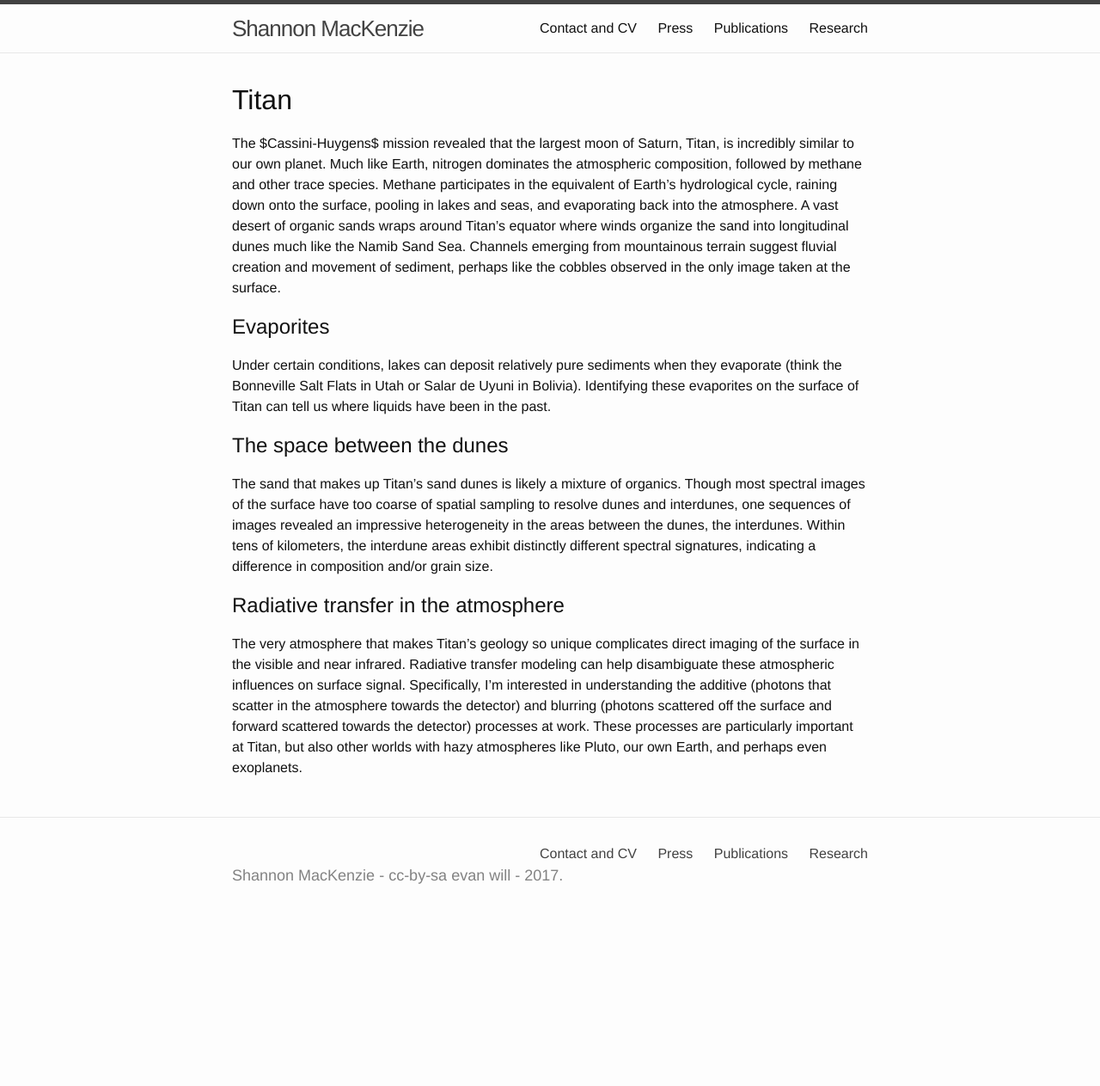
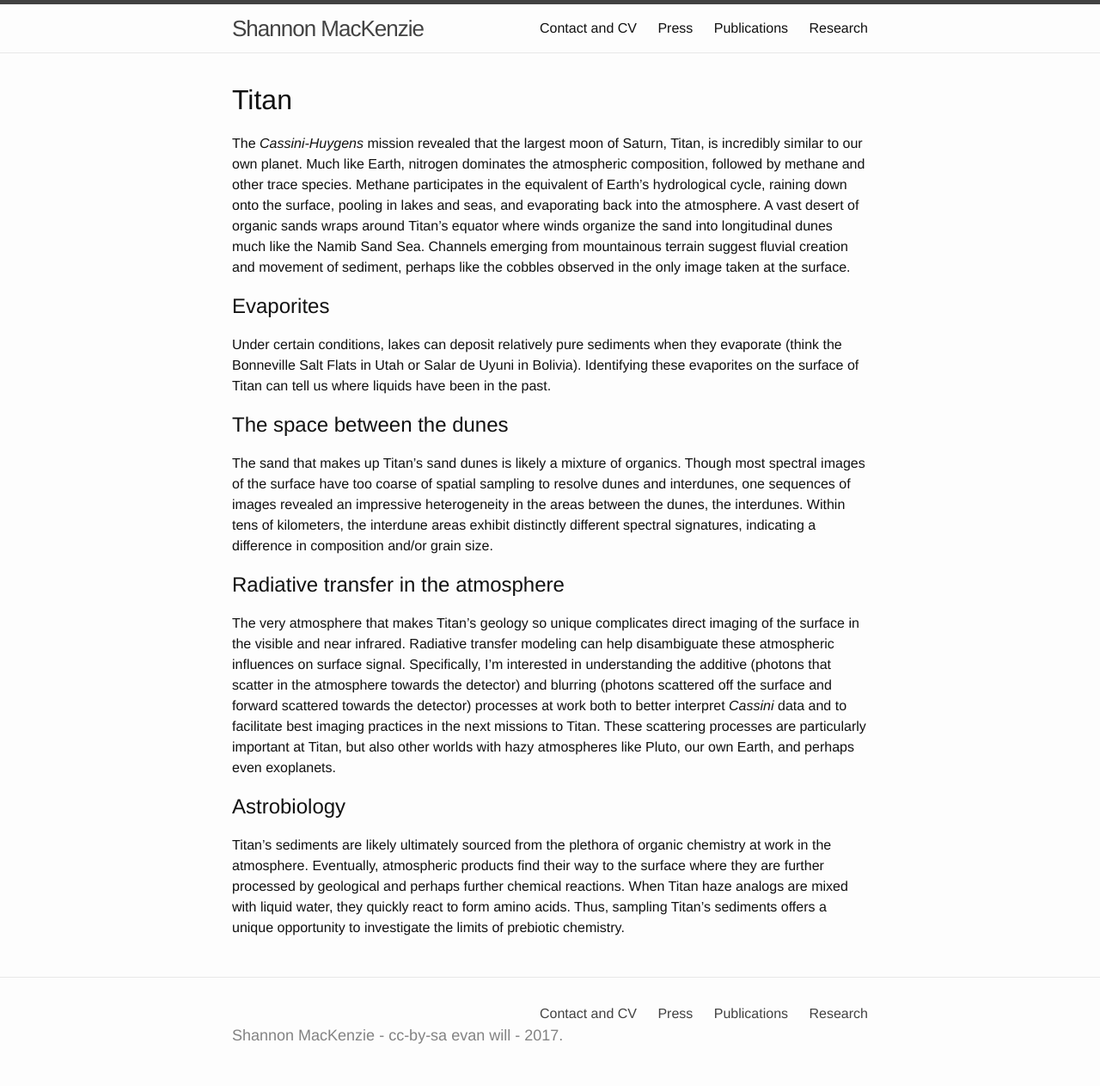
Before and after one commit to shannonmackenzie/shannonmackenzie.github.io, a Jekyll site: the page built from drafts/research.md, in a window 1280 px wide. Shown: the whole page at 86% size. Built offline with Jekyll 4.4.1, drawn with Linux system fonts in a browser that asks for light colours; before the commit the page ends 1077 px from its top, so only the background shows below that.

Commit message:
Update research.md

```diff
--- a/drafts/research.md
+++ b/drafts/research.md
@@ -4,7 +4,7 @@ title: Research
 ---
 # Titan
 
-The $Cassini-Huygens$ mission revealed that the largest moon of Saturn, Titan, is incredibly similar to our own planet. Much like Earth, nitrogen dominates the atmospheric composition, followed by methane and other trace species. Methane participates in the equivalent of Earth's hydrological cycle, raining down onto the surface, pooling in lakes and seas, and evaporating back into the atmosphere. A vast desert of organic sands wraps around Titan's equator where winds organize the sand into longitudinal dunes much like the Namib Sand Sea. Channels emerging from mountainous terrain suggest fluvial creation and movement of sediment, perhaps like the cobbles observed in the only image taken at the surface.
+The *Cassini-Huygens* mission revealed that the largest moon of Saturn, Titan, is incredibly similar to our own planet. Much like Earth, nitrogen dominates the atmospheric composition, followed by methane and other trace species. Methane participates in the equivalent of Earth's hydrological cycle, raining down onto the surface, pooling in lakes and seas, and evaporating back into the atmosphere. A vast desert of organic sands wraps around Titan's equator where winds organize the sand into longitudinal dunes much like the Namib Sand Sea. Channels emerging from mountainous terrain suggest fluvial creation and movement of sediment, perhaps like the cobbles observed in the only image taken at the surface.
 
 ## Evaporites
 Under certain conditions, lakes can deposit relatively pure sediments when they evaporate (think the Bonneville Salt Flats in Utah or Salar de Uyuni in Bolivia). Identifying these evaporites on the surface of Titan can tell us where liquids have been in the past.
@@ -13,4 +13,7 @@ Under certain conditions, lakes can deposit relatively pure sediments when they
 The sand that makes up Titan's sand dunes is likely a mixture of organics. Though most spectral images of the surface have too coarse of spatial sampling to resolve dunes and interdunes, one sequences of images revealed an impressive heterogeneity in the areas between the dunes, the interdunes. Within tens of kilometers, the interdune areas exhibit distinctly different spectral signatures, indicating a difference in composition and/or grain size.
 
 ## Radiative transfer in the atmosphere
-The very atmosphere that makes Titan's geology so unique complicates direct imaging of the surface in the visible and near infrared. Radiative transfer modeling can help disambiguate these atmospheric influences on surface signal. Specifically, I'm interested in understanding the additive (photons that scatter in the atmosphere towards the detector) and blurring (photons scattered off the surface and forward scattered towards the detector) processes at work. These processes are particularly important at Titan, but also other worlds with hazy atmospheres like Pluto, our own Earth, and perhaps even exoplanets.
+The very atmosphere that makes Titan's geology so unique complicates direct imaging of the surface in the visible and near infrared. Radiative transfer modeling can help disambiguate these atmospheric influences on surface signal. Specifically, I'm interested in understanding the additive (photons that scatter in the atmosphere towards the detector) and blurring (photons scattered off the surface and forward scattered towards the detector) processes at work both to better interpret *Cassini* data and to facilitate best imaging practices in the next missions to Titan. These scattering processes are particularly important at Titan, but also other worlds with hazy atmospheres like Pluto, our own Earth, and perhaps even exoplanets.
+
+## Astrobiology
+Titan's sediments are likely ultimately sourced from the plethora of organic chemistry at work in the atmosphere. Eventually, atmospheric products find their way to the surface where they are further processed by geological and perhaps further chemical reactions. When Titan haze analogs are mixed with liquid water, they quickly react to form amino acids. Thus, sampling Titan's sediments offers a unique opportunity to investigate the limits of prebiotic chemistry.
```
